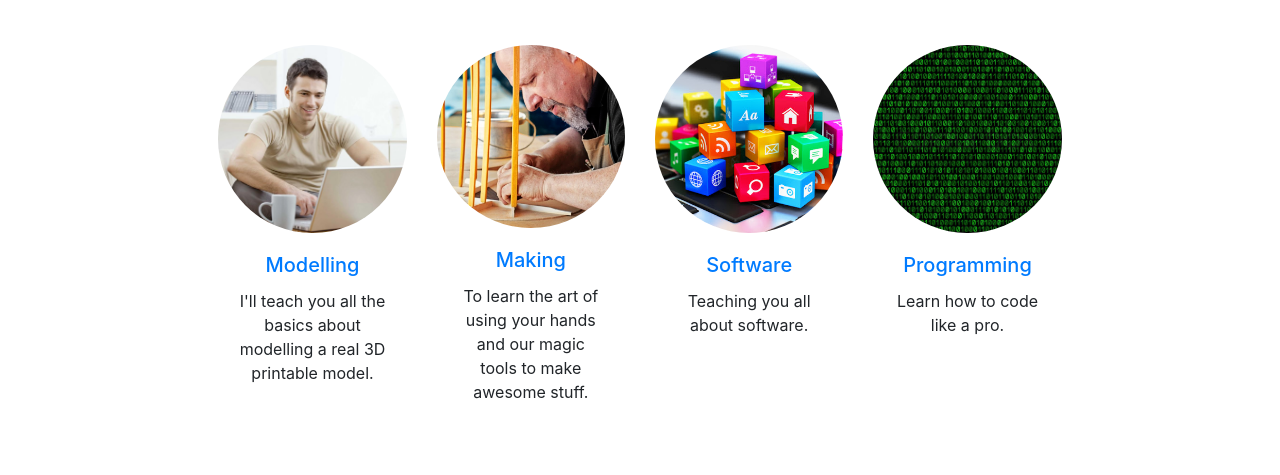
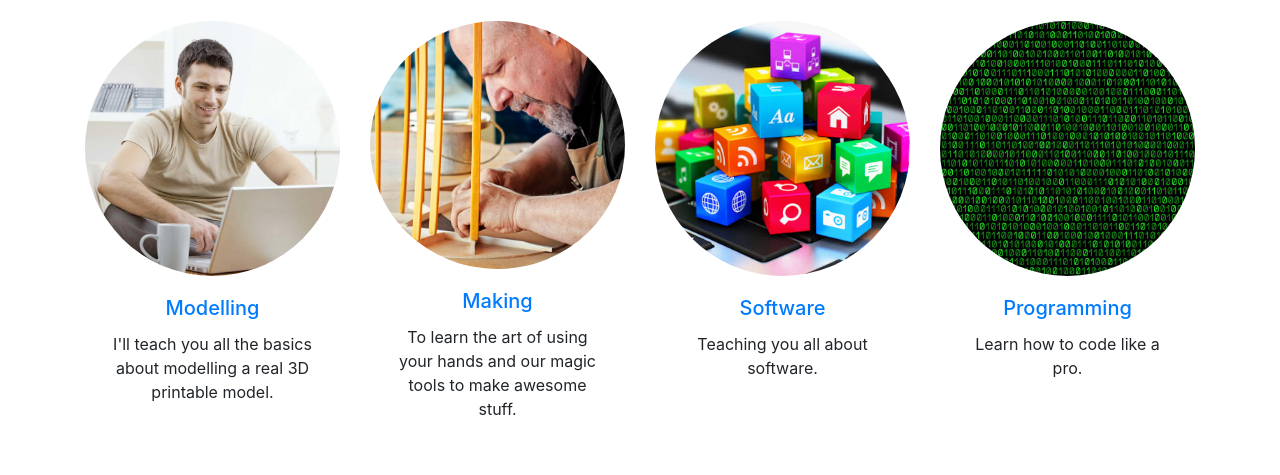
Before and after one commit to francescoperessini/Hypermedia-Applications-PoliMi-2020, a website: page public/pages/services.html in a window 1280 px wide. Shown: the part 245-720 px from the top of the page. Drawn offline with nearby package versions, Linux system fonts and the light colour scheme.

Commit message:
Changed grid structure

```diff
--- a/public/pages/services.html
+++ b/public/pages/services.html
@@ -28,18 +28,17 @@
     <div class="col-md-2"></div>
 </div>
 
-<div class="row mt-5">
-    <div class="col-md-2"></div>
-    <div class="col-md-8">
-        <div class="card-deck">
-            <div class="card border-0">
+
+<div class="container text-center mt-4">
+    <div class="card-deck border-0">
+        <div class="card mb-4 border-0">
             <img src="../assets/img/services/modelling.png" class="card-img-top rounded-circle" alt="...">
             <div class="card-body text-center">
                 <a href="/pages/service.html?service=1"><h5 class="card-title">Modelling</h5></a>
                 <p class="card-text">I'll teach you all the basics about modelling a real 3D printable model.</p>
             </div>
         </div>
-            <div class="card border-0">
+        <div class="card mb-4 border-0">
             <img src="../assets/img/services/making.png" class="card-img-top rounded-circle" alt="...">
             <div class="card-body text-center">
                 <a href="/pages/service.html?service=2"><h5 class="card-title">Making</h5></a>
@@ -47,26 +46,25 @@
                     stuff.</p>
             </div>
         </div>
-            <div class="card border-0">
+        <div class="w-100 d-none d-sm-block d-xl-none"><!-- wrap every 2 on sm--></div>
+        <div class="card mb-4 border-0">
             <img src="../assets/img/services/software.png" class="card-img-top rounded-circle" alt="...">
             <div class="card-body text-center">
                 <a href="/pages/service.html?service=3"><h5 class="card-title">Software</h5></a>
                 <p class="card-text">Teaching you all about software.</p>
             </div>
         </div>
-            <div class="card border-0">
+        <div class="card mb-4 border-0">
             <img src="../assets/img/services/programming.jpg" class="card-img-top rounded-circle" alt="...">
             <div class="card-body text-center">
                 <a href="/pages/service.html?service=4"><h5 class="card-title">Programming</h5></a>
                 <p class="card-text">Learn how to code like a pro.</p>
             </div>
         </div>
+        <div class="w-100 d-none d-sm-block d-xl-none"><!-- wrap every 2 on sm--></div>
+        <div class="w-100 d-none d-lg-block d-md-none"><!-- wrap every 4 on lg--></div>
     </div>
 </div>
-    <div class="col-md-2"></div>
-</div>
-
-
 <!-- Footer -->
 <div id="footer"></div>
 <!-- Footer -->
```
Lines whose indentation alone changed are shown as unchanged.
